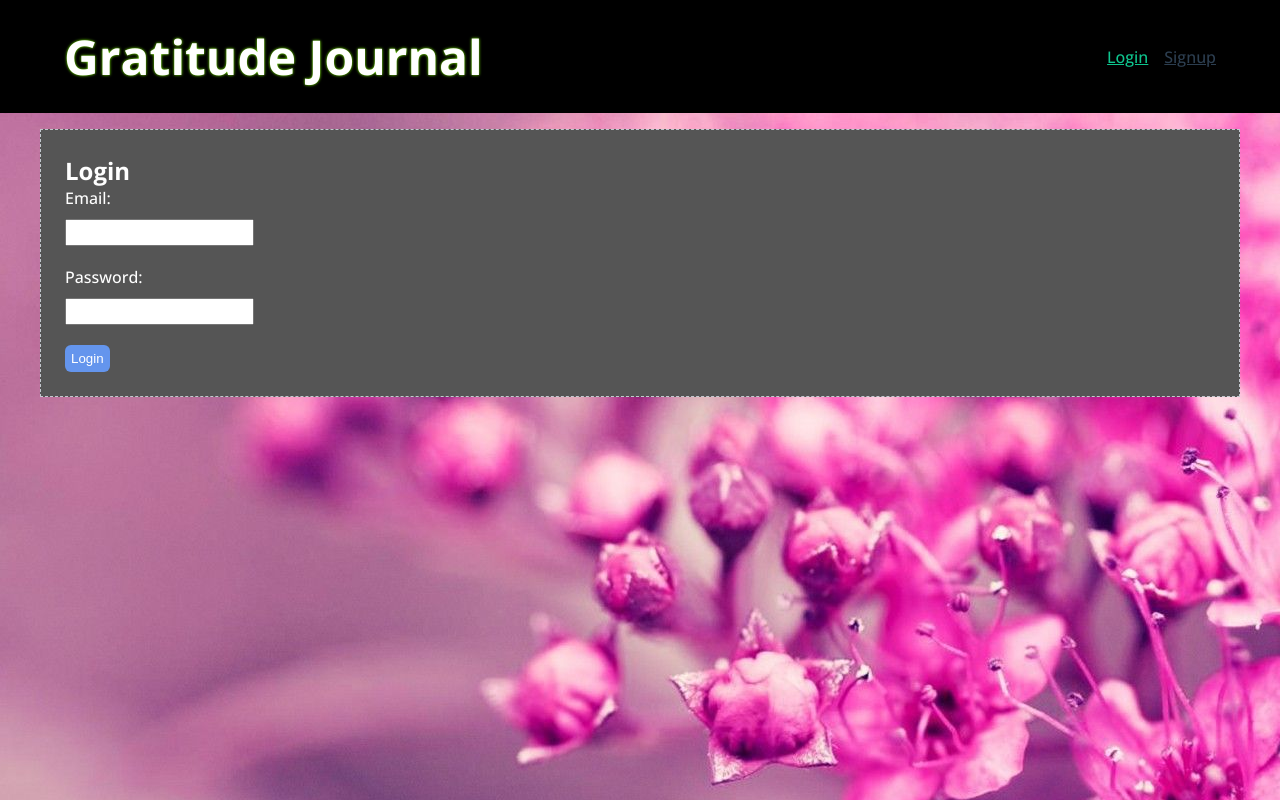
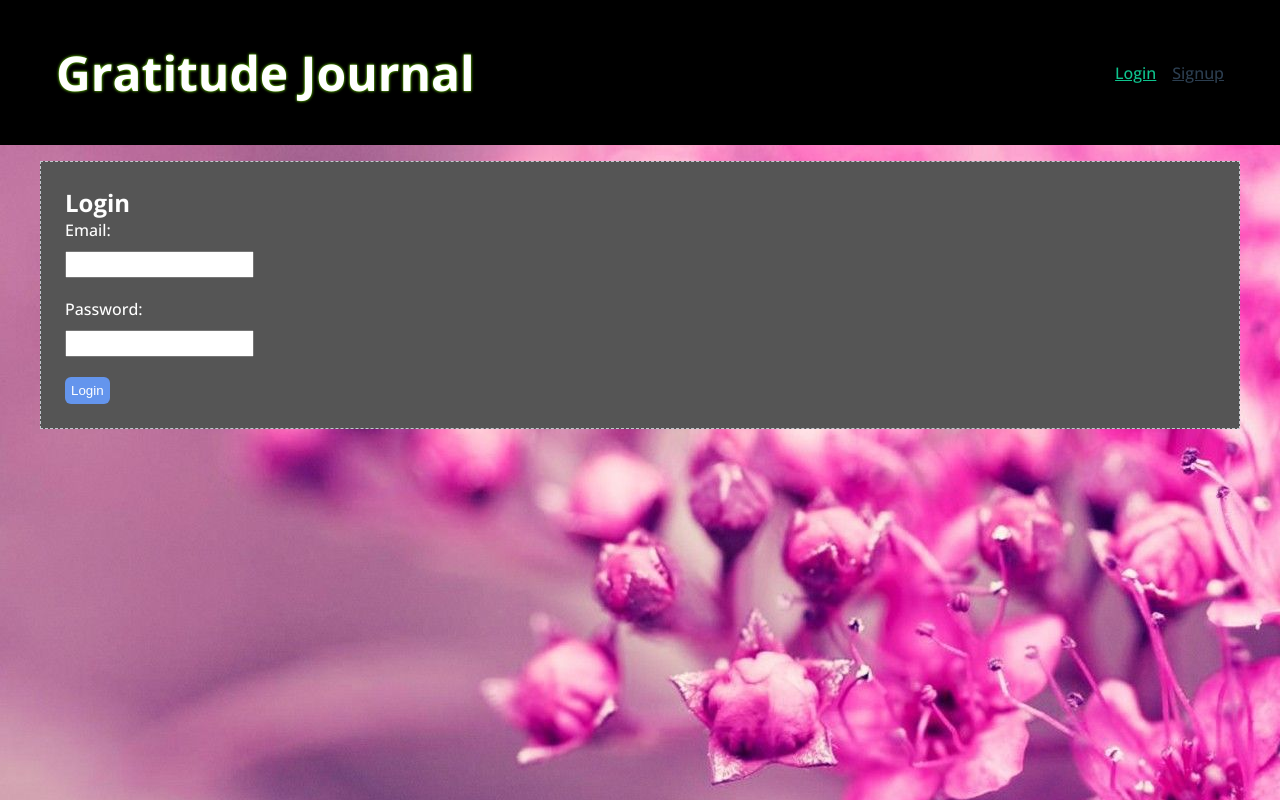
Before and after one commit to raresample/gratitude-journal, a Vue app: page /login in a window 1280 px wide. Built offline with nearby package versions, Linux system fonts and the light colour scheme; no server answers; a web font is replaced by a local one.

Commit message:
Navbar layout nearly perfect

```diff
--- a/src/components/Navbar.vue
+++ b/src/components/Navbar.vue
@@ -60,7 +60,7 @@ nav {
   margin: 0 auto;
   display: flex;
   align-items: center;
-  padding: 1.5rem;
+  padding: 1rem;
   box-sizing: border-box;
 }
 nav h1 {
@@ -89,15 +89,16 @@ nav + p {
 }
 
 @media (min-width: 30rem) {
-  .navbar {
-    /* margin: 0 1rem; */
-  }
   h1 {
     font-size: 2rem;
   }
 }
 
 @media (min-width: 50rem) {
+  .navbar {
+    padding: 1.5rem;
+  }
+
   h1 {
     font-size: 3rem;
   }
```
